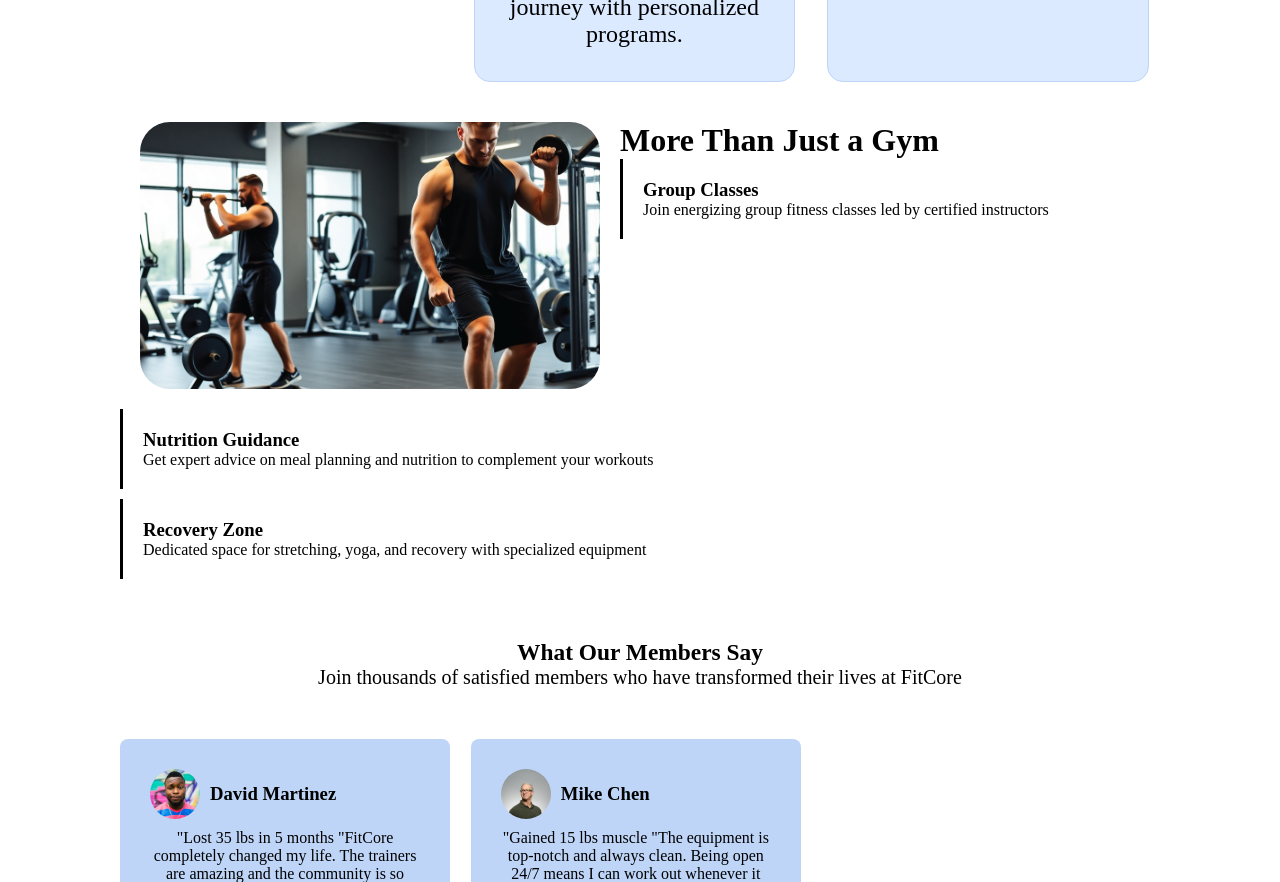
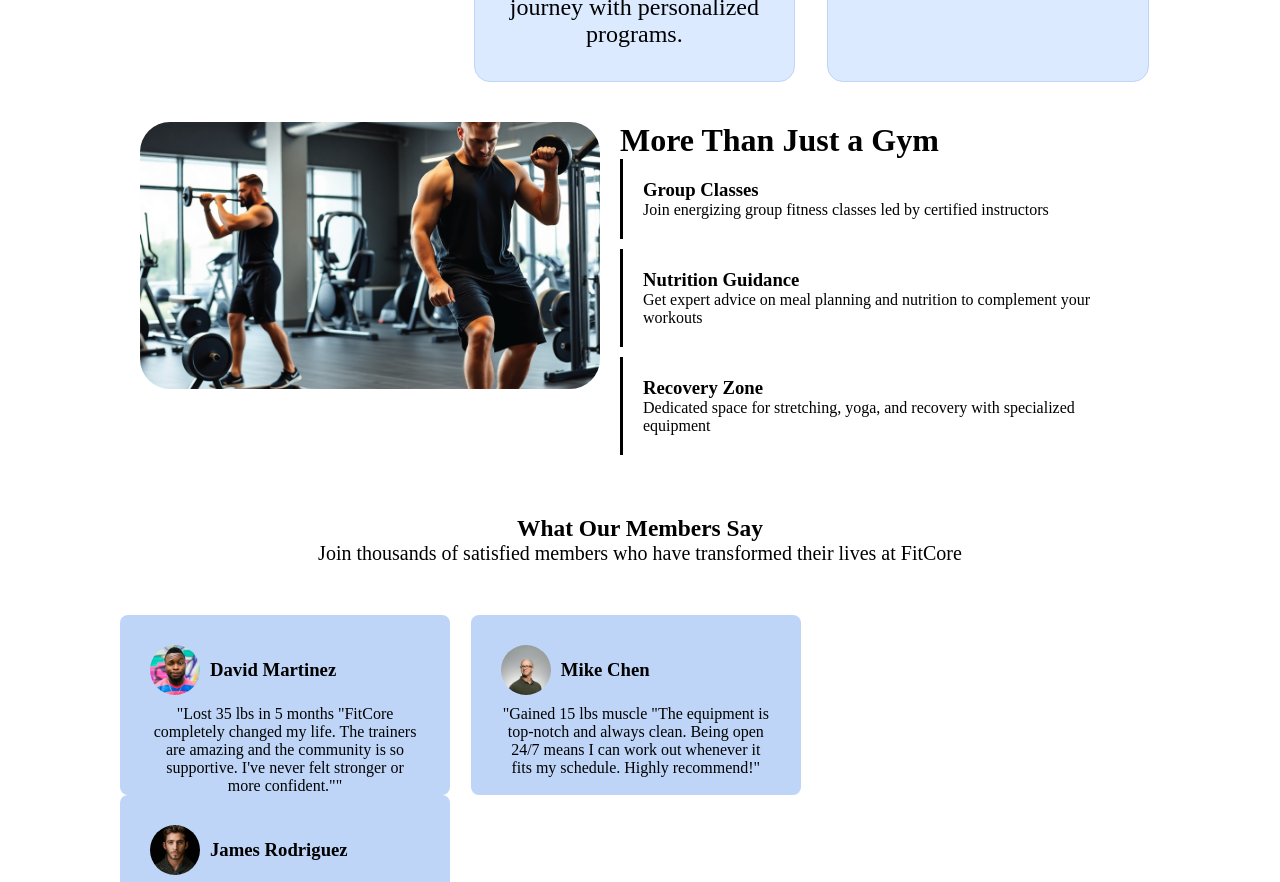
Before and after one commit to M7MD-gom3aa/Fitcore-GYM, a plain HTML site: page index.html in a window 1280 px wide. Shown: the part 1058-1940 px from the top of the page. Drawn offline with Linux system fonts and the light colour scheme.

Commit message:
Refactor CSS for features and layout
Refactor CSS classes for layout adjustments and remove redundant styles.

```diff
--- a/style.css
+++ b/style.css
@@ -145,33 +145,19 @@ header img {
   padding-top: 20px;
   margin-top: 20px;
 }
+.features {
+  float: left;
+  width: calc(100% - 540px); /* الصورة 500px + مسافة صغيرة */
+}
 .more {
-  float: left;
   padding-top: 20px;
   margin-top: 20px;
 }
-.group {
-  float: left;
+.group,
+.Nutrition,
+.zone {
   border-left: 3px solid black;
   margin-bottom: 10px;
-  padding-top: 15px;
-  padding-bottom: 15px;
-  padding: 20px;
-}
-.Nutrition {
-  float: left;
-  border-left: 3px solid black;
-  margin-bottom: 10px;
-  padding-top: 15px;
-  padding-bottom: 15px;
-  padding: 20px;
-}
-.zone {
-  float: left;
-  border-left: 3px solid black;
-  margin-bottom: 10px;
-  padding-top: 15px;
-  padding-bottom: 15px;
   padding: 20px;
 }
 .what {
```
